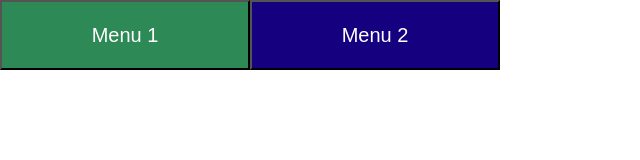
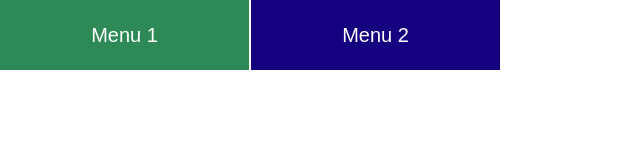
Before and after one commit to BrianSekelsky/HW-Two, a plain HTML site: page index.html in a window 1280 px wide. Shown: the whole page, without its empty margins (0-640 px from the left). Drawn offline with Linux system fonts and the light colour scheme.

Commit message:
Remove button borders for browser consistency

```diff
--- a/style.css
+++ b/style.css
@@ -21,14 +21,17 @@ body {
     position: absolute;
     z-index: 1;
     font-size: 1.25em;
+    border: none;
 }
 
 #dropdownMenuOneButton {
     left: 0;
+    border-right: 1px solid white;
 }
 
 #dropdownMenuTwoButton {
     left: 250px;
+    border-left: 1px solid white;
 }
 
 .dropdownMenu-button:hover {
```
